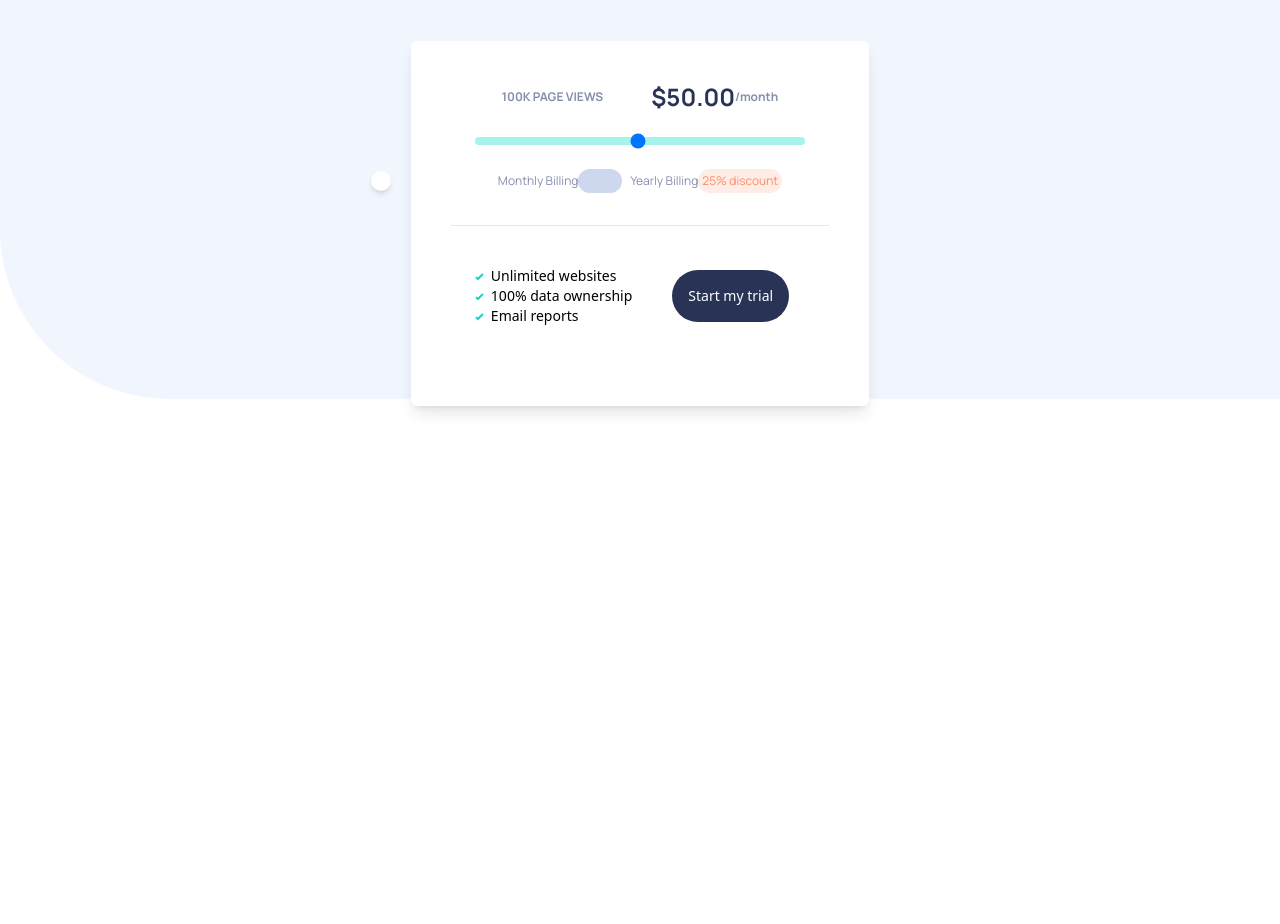
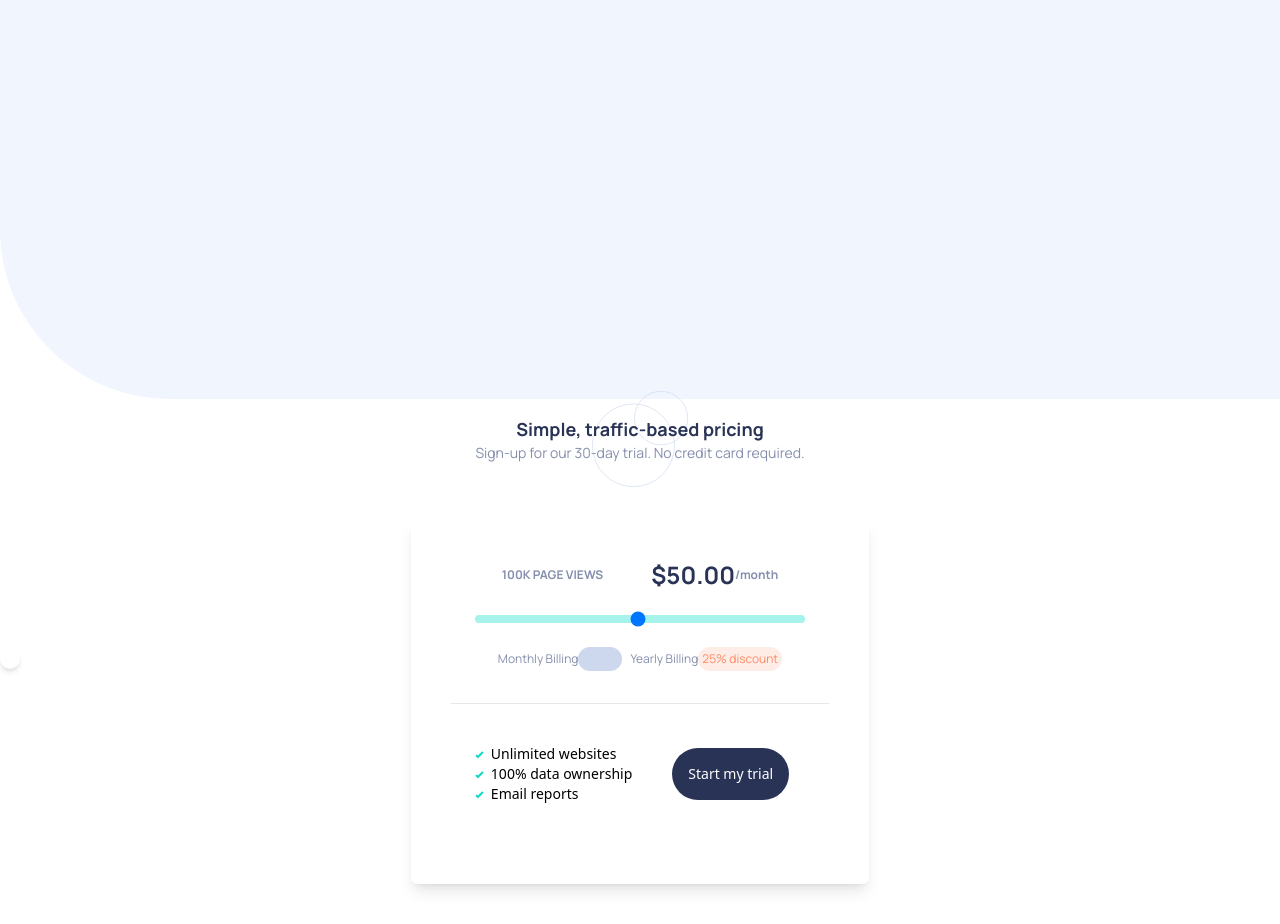
Before and after one commit to lavollmer/interactive-pricing-tool, a React (Vite) app: page / in a window 1280 px wide. Before the commit the page ends 800 px from the top, so only its background shows below. Built offline with nearby package versions, Linux system fonts and the light colour scheme.

Commit message:
styling page based on design replica

```diff
--- a/src/App.jsx
+++ b/src/App.jsx
@@ -15,24 +15,27 @@ function App() {
   return (
     <>
       {/* top part of the home page */}
-      <div className="flex items-center justify-center">
+      <div className="flex flex-col items-center justify-center">
         <img
-          className="h-full w-full"
+          className="h-full w-full object-cover z-0"
           src={bgPattern}
           alt="Background pattern"
         />
+        <div className="flex m-10 items-center justify-center">
           <img
             src={patternCircles}
             alt="Background circles"
             className="h-24 w-24 absolute justify-center items-center z-10 "
           />
-        <div className="z-20 absolute flex flex-col items-center">
+          <div className="z-10 absolute flex flex-col items-center">
             <h1 className="font-bold text-dark-desaturated-blue text-lg font-manrope">
               Simple, traffic-based pricing
             </h1>
             <h2 className="text-grayish-blue text-sm font-manrope">
               Sign-up for our 30-day trial. No credit card required.
             </h2>
+          </div>
+        </div>
         <div className="flex m-10">
           <div className="bg-white shadow-lg rounded-md p-10">
             <div className="flex flex-row space-x-12 items-center justify-center">
@@ -71,10 +74,7 @@ function App() {
                 {/* Label element provides clikable area for checkbox and associate with label input, input has type of checkbox, first div is the background of the checkbox and the second div is the checkbox indicator */}
                 <label className="inline-flex items-center cursor-pointer rounded-full">
                   {/* peer class is added to establish a reference for sibling elements, opacity-0 and absolute are to visually hide the checkbox */}
-                    <input
-                      type="checkbox"
-                      className="peer opacity-0 absolute"
-                    />
+                  <input type="checkbox" className="peer opacity-0 absolute" />
                   <div className="relative w-11 h-6 bg-light-grayish-blue-toggle rounded-full"></div>
                   <div className="absolute left-0 w-5 h-5 bg-white rounded-full shadow-md transform peer-checked:translate-x-full transition-transform"></div>
                 </label>
@@ -102,7 +102,6 @@ function App() {
           </div>
         </div>
       </div>
-      </div>
     </>
   );
 }
```
Lines whose indentation alone changed are shown as unchanged.
